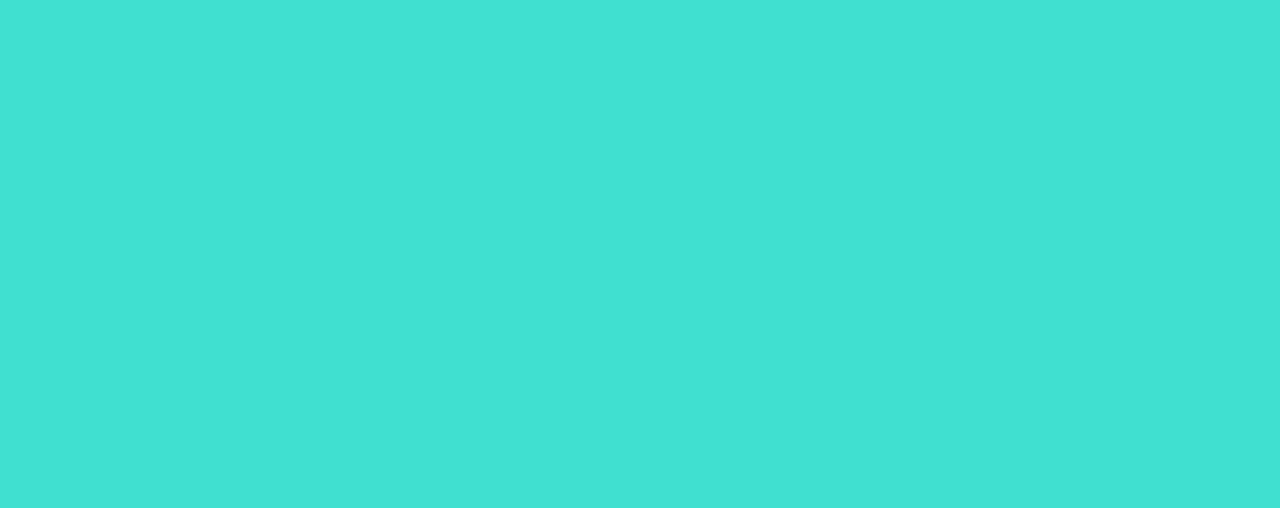
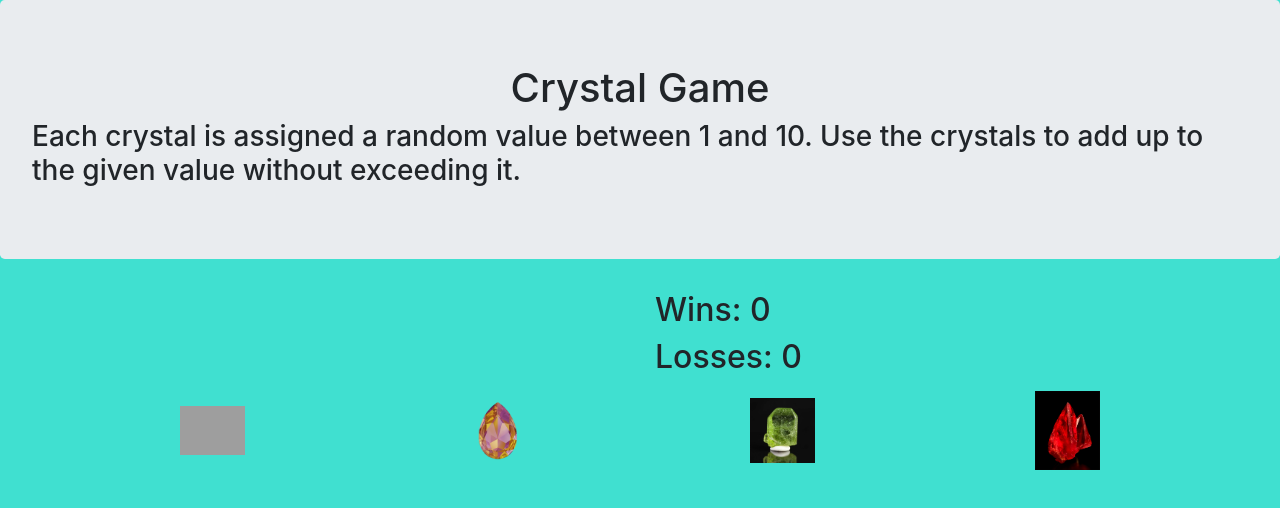
Before and after one commit to nicolouiskayen/jquery-bootstrap, a plain HTML site: page index.html in a window 1280 px wide. Drawn offline with nearby package versions, Linux system fonts and the light colour scheme; grey boxes are pictures that could not be loaded.

Commit message:
some setup

```diff
--- /dev/null
+++ b/assets/css/reset.css
@@ -0,0 +1,48 @@
+/* http://meyerweb.com/eric/tools/css/reset/
+   v2.0 | 20110126
+   License: none (public domain)
+*/
+
+html, body, div, span, applet, object, iframe,
+h1, h2, h3, h4, h5, h6, p, blockquote, pre,
+a, abbr, acronym, address, big, cite, code,
+del, dfn, em, img, ins, kbd, q, s, samp,
+small, strike, strong, sub, sup, tt, var,
+b, u, i, center,
+dl, dt, dd, ol, ul, li,
+fieldset, form, label, legend,
+table, caption, tbody, tfoot, thead, tr, th, td,
+article, aside, canvas, details, embed,
+figure, figcaption, footer, header, hgroup,
+menu, nav, output, ruby, section, summary,
+time, mark, audio, video {
+	margin: 0;
+	padding: 0;
+	border: 0;
+	font-size: 100%;
+	font: inherit;
+	vertical-align: baseline;
+}
+/* HTML5 display-role reset for older browsers */
+article, aside, details, figcaption, figure,
+footer, header, hgroup, menu, nav, section {
+	display: block;
+}
+body {
+	line-height: 1;
+}
+ol, ul {
+	list-style: none;
+}
+blockquote, q {
+	quotes: none;
+}
+blockquote:before, blockquote:after,
+q:before, q:after {
+	content: '';
+	content: none;
+}
+table {
+	border-collapse: collapse;
+	border-spacing: 0;
+}
--- a/assets/css/style.css
+++ b/assets/css/style.css
@@ -1,3 +1,7 @@
 body {
     background-color: turquoise;
 }
+.crystal{
+    max-width:25%;
+    height: auto;
+}
--- a/assets/javascript/app.js
+++ b/assets/javascript/app.js
@@ -1 +1,8 @@
-console.log("hi")
+$(document).ready(function() {
+    var goal = Math.floor(Math.random() * 100) + 1;
+    var crystal1 = Math.floor(Math.random() * 9) + 1;
+    var crystal2 = Math.floor(Math.random() * 9) + 1;
+    var crystal3 = Math.floor(Math.random() * 9) + 1;
+    var crystal4 = Math.floor(Math.random() * 9) + 1;
+
+});
--- a/index.html
+++ b/index.html
@@ -6,12 +6,43 @@
     <meta name="viewport" content="width=device-width, initial-scale=1.0">
     <meta http-equiv="X-UA-Compatible" content="ie=edge">
     <title>Document</title>
+    <link rel="stylesheet" href="./assets/css/reset.css">
     <link rel="stylesheet" href="https://stackpath.bootstrapcdn.com/bootstrap/4.3.1/css/bootstrap.min.css"
         integrity="sha384-ggOyR0iXCbMQv3Xipma34MD+dH/1fQ784/j6cY/iJTQUOhcWr7x9JvoRxT2MZw1T" crossorigin="anonymous">
     <link rel="stylesheet" href="./assets/css/style.css">
 </head>
 
 <body>
+    <div class="jumbotron">
+        <h1 class="text-center">Crystal Game</h1>
+        <h3 class="text-left">Each crystal is assigned a random value between 1 and 10. Use the crystals to add up to the given value without exceeding it.</h3>
+    </div>
+    <div class="container">
+        <div class="row">
+            <div class="col-lg-6">
+                <h2 id="Goal"></h2>
+            </div>
+            <div class="col-lg-3">
+                <h2 class="wins">Wins: 0</h2>
+                <h2 class="losses">Losses: 0</h2>
+            </div>
+        </div>
+        <div class="row">
+            <button id="crystal-1" class="btn crystal">
+                <img src ="./assets/images/crystal-1.png" class="crystal">
+            </button>
+            <button id="crystal-2" class="btn crystal">
+                    <img src ="./assets/images/crystal-2.png" class="crystal">
+            </button>
+            <button id="crystal-3" class="btn crystal">
+                    <img src ="./assets/images/crystal-3.jpg" class="crystal">
+            </button>
+            <button id="crystal-4" class="btn crystal">
+                    <img src ="./assets/images/crystal-4.jpg" class="crystal">
+            </button>
+        </div>
+
+    </div>
     <script src="https://code.jquery.com/jquery-3.4.1.min.js"
         integrity="sha256-CSXorXvZcTkaix6Yvo6HppcZGetbYMGWSFlBw8HfCJo=" crossorigin="anonymous"></script>
     <script src="https://cdnjs.cloudflare.com/ajax/libs/popper.js/1.14.7/umd/popper.min.js"
```
Also changed, not shown: assets/images/crystal-2.png (added), assets/images/crystal-3.jpg (added), assets/images/crystal-4.jpg (added), 1 other file.
